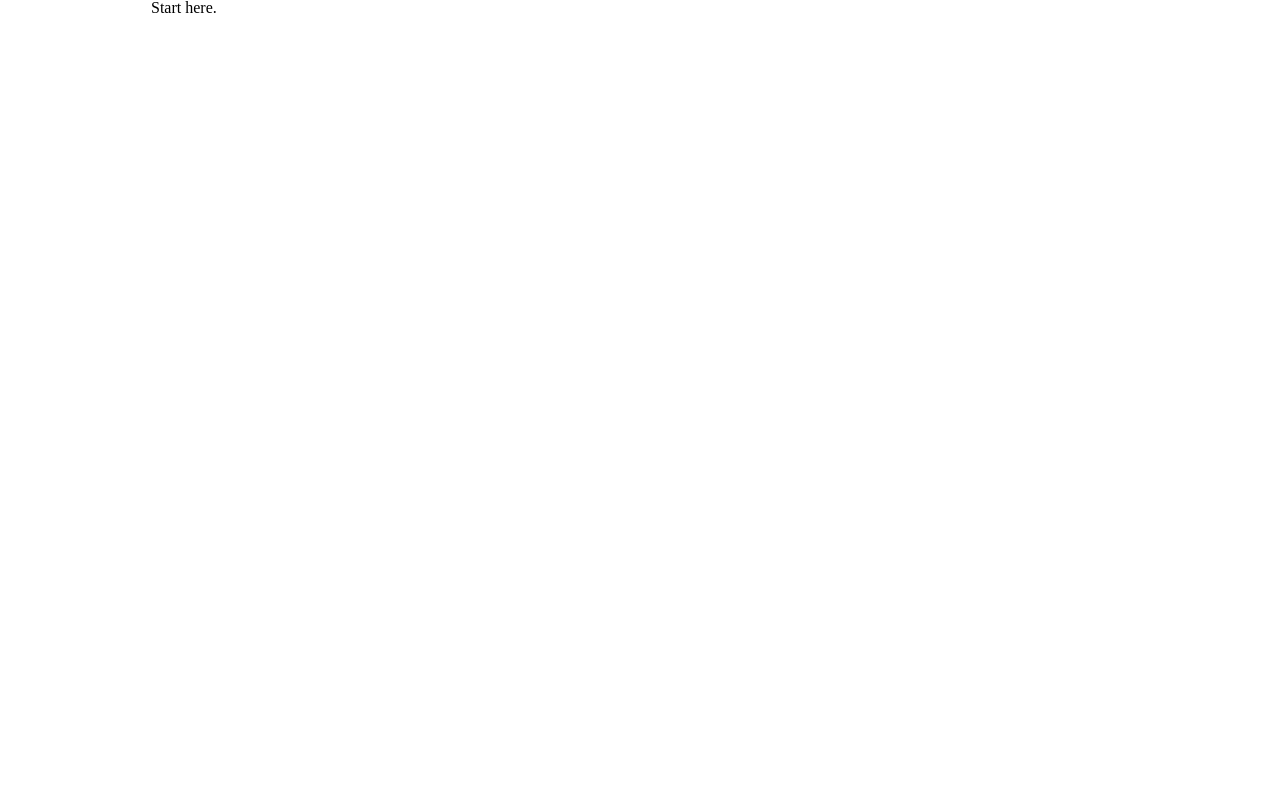
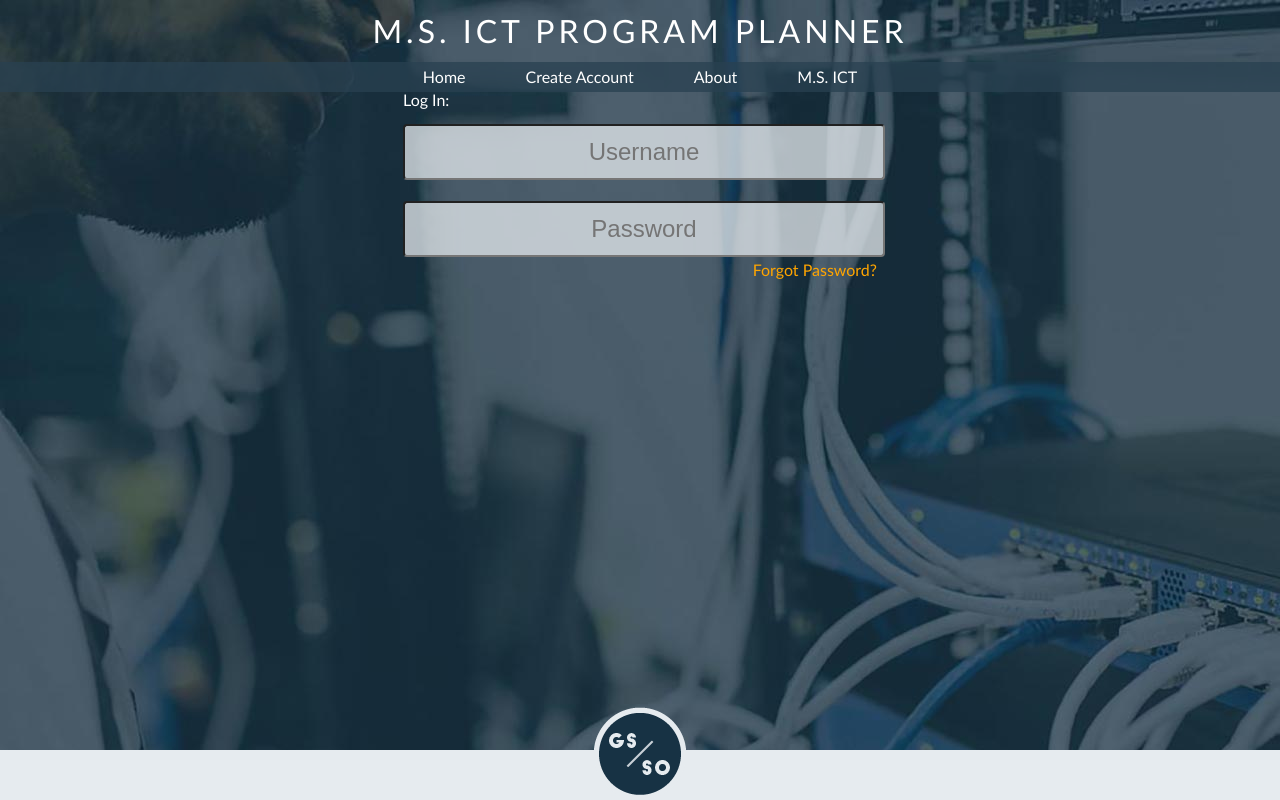
Before and after one commit to dpAnthony/ProgramScheduler_ICT, a plain HTML site: page index.html in a window 1280 px wide. Drawn offline with Linux system fonts and the light colour scheme.

Commit message:
Re-Created Site Update
Don't revert masters....

```diff
--- a/css/styles.css
+++ b/css/styles.css
@@ -3,3 +3,96 @@
 	margin-left: auto;
 	margin-right: auto;
 }
+
+#nav {
+	width: 100%;
+	height: 30px;
+	text-align: center;
+	background-color: rgba(41,64,81,0.75);
+	line-height: 30px;
+}
+
+#nav ul {
+	display: inline-block;
+	list-style: none;
+	margin: 0;
+	padding: 0;
+}
+
+#nav li {
+	float: left;
+	margin-right: 60px;
+}
+
+#nav li.lastItem {
+	margin-right: 0;
+}
+
+#logo {
+	width: 100%;
+	height: auto;
+	bottom: 0;
+	position: fixed;
+	z-index: 10;
+}
+
+#logoimg {
+	width: auto;
+	display: block;
+	margin-left: auto;
+	margin-right: auto;
+}
+
+#login {
+	width: 474px;
+	height: 500px;
+	display: block;
+	margin: auto;
+}
+
+.footer {
+	position: fixed;
+	left: 0;
+	bottom: 0;
+	width: 100%;
+	height: 50px;
+	background-color:rgba(230,235,239,1.00);
+	text-align: center;
+}
+
+input[type=text], input[type=password] {
+	width: 474px;
+	height: 50px;
+	margin-bottom: 5px;
+	border-radius: 4px;
+	margin-left: auto;
+	margin-right: auto;
+	display: block;
+	text-align: center;
+	font-size: 24px;
+	background-color: rgba(230,235,239,0.75);
+	color:rgba(21,43,56,1.00);
+}
+
+body {
+	font-family:"Gill Sans", "Gill Sans MT", "Myriad Pro", "DejaVu Sans Condensed", Helvetica, Arial, "sans-serif";
+	background-image: url(../images/bkg.jpg);
+	background-size: auto;
+	color: white;
+	font-size: 16px;
+}
+
+h2 {
+	text-align: center;
+	font-size: 32px;
+	text-transform: uppercase;
+	letter-spacing: 4px;
+	color: white;
+	margin-top: 15px;
+	margin-bottom: 15px;
+}
+
+a {
+	color:white;
+	text-decoration: none;
+}
--- a/index.html
+++ b/index.html
@@ -4,7 +4,7 @@
     <head>
 
 		<meta http-equiv="Content-Type" content="text/html; charset=UTF-8" />
-		<title>Title</title>
+		<title>M.S. ICT Program Planner</title>
 
 		<link href="css/reset.css" rel="stylesheet" type="text/css" />
         <link href="css/styles.css" rel="stylesheet" type="text/css" />
@@ -17,11 +17,39 @@
 
 	<body>
 
+		<h2>M.S. ICT Program Planner</h2>
+
+   		<div id="nav">
+
+   			<ul>
+   				<li><a href="/">Home</a></li>
+				<li><a href="/">Create Account</a></li>
+				<li><a href="/">About</a></li>
+				<li class="lastItem"><a href="/">M.S. ICT</a></li>
+   			</ul>
+
+        </div>
+
     	<div id="container">
 
-           <p>Start here.</p>
+           		<form id="login">
+
+           			Log In:<br><br>
+
+           			<input type="text" name="usn" placeholder="Username" ><br>
+           			<input type="password" name="psw" placeholder="Password">
+           			<a href="/" style="float: right; color: orange">Forgot Password?</a>
+
+           		</form>
+
 
         </div>
+
+        <div id="logo">
+        	<img src="images/GSSO.png" id="logoimg">
+        </div>
+
+        <div class="footer"></div>
 
 	</body>
 
```
Also changed, not shown: images/GSSO.png (added), images/bkg.jpg (added).
